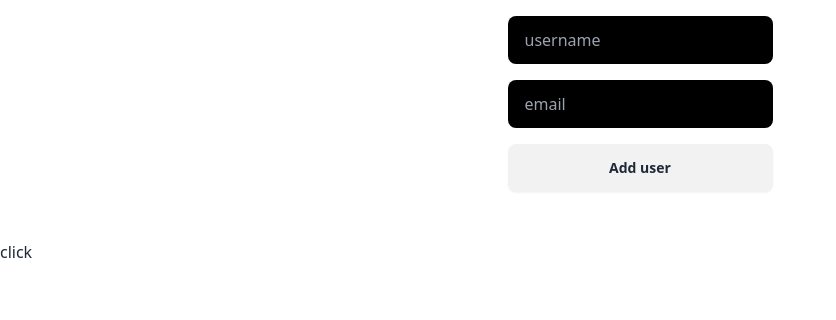
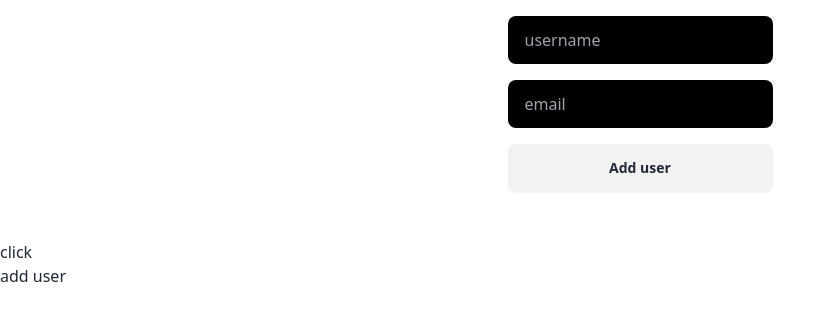
Before and after one commit to Foshati/reactfrontcast-learn, a React (Vite) app: page / in a window 1280 px wide. Shown: the top 320 px of the page, without its empty margins (0-836 px from the left). Built offline with nearby package versions, Linux system fonts and the light colour scheme.

Commit message:
reuseble Container component

```diff
--- a/src/App.tsx
+++ b/src/App.tsx
@@ -1,7 +1,6 @@
 import { useState } from "react";
 import UserList from "./components/UserList";
 import AddUser from "./components/AddUser";
-import Input from "./components/Input";
 import Button from "./components/Button";
 import Container from "./components/Container";
 
@@ -51,8 +50,9 @@
         <p>
           <Button>click</Button>
         </p>
-
-        <Container ComponentName={Input} />
+        <Container ComponentName={Button} onClick={() => console.log("hi ali")}>
+          add user
+        </Container>
       </div>
     </>
   );
--- a/src/components/Container.tsx
+++ b/src/components/Container.tsx
@@ -1,14 +1,19 @@
-import {type ElementType } from "react";
+import { ComponentPropsWithoutRef, ReactNode, type ElementType } from "react";
 
-type ContainerProps = {
-  ComponentName: ElementType;
-};
+type ContainerProps<T extends ElementType> = {
+  // ComponentName: ElementType;
+  children: ReactNode;
+} & ComponentPropsWithoutRef<T>;
 
-export default function Container({ ComponentName }: ContainerProps) {
+export default function Container<C extends ElementType>({
+  ComponentName,
+  children,
+  ...props
+}: ContainerProps<C>) {
   const Component = ComponentName;
   return (
     <>
-      <Component />
+      <Component {...props}>{children}</Component>
     </>
   );
 }
```
